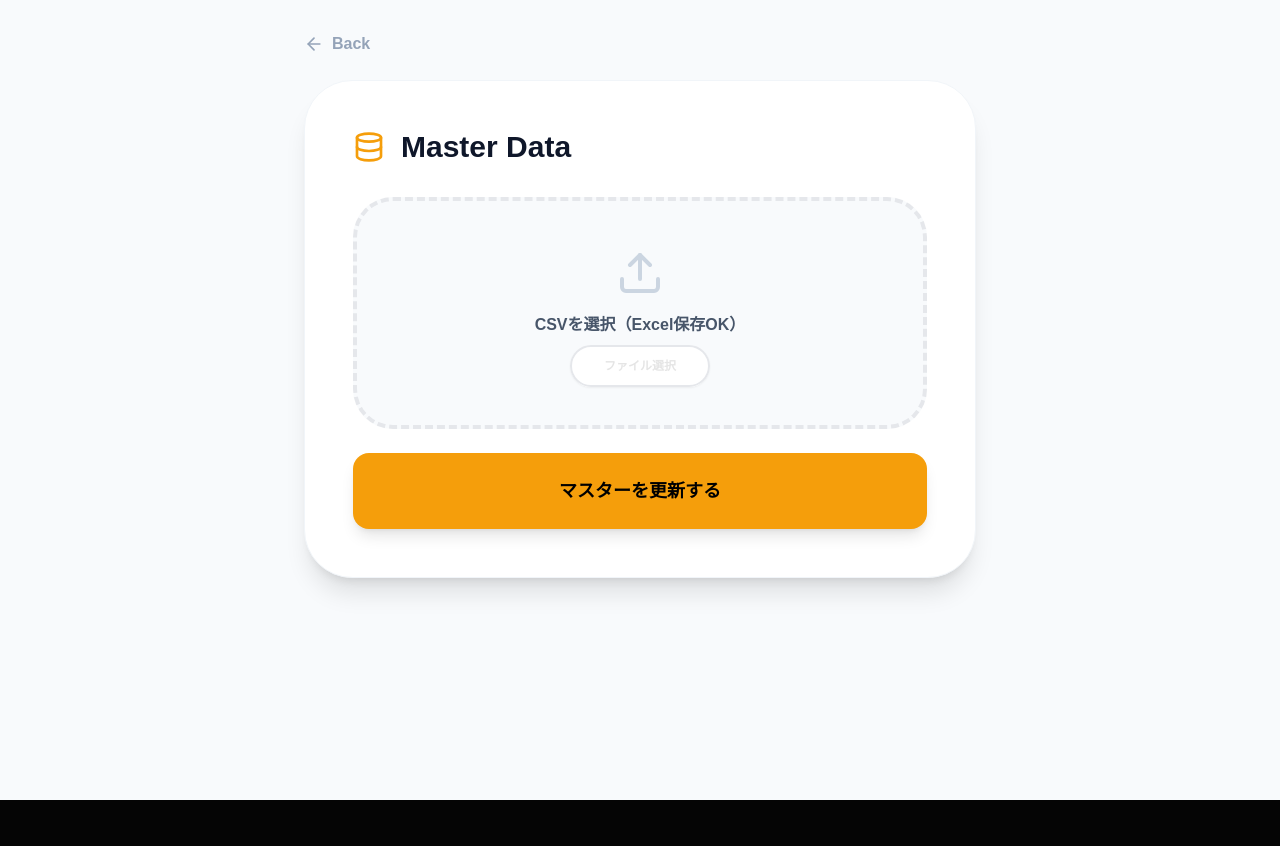
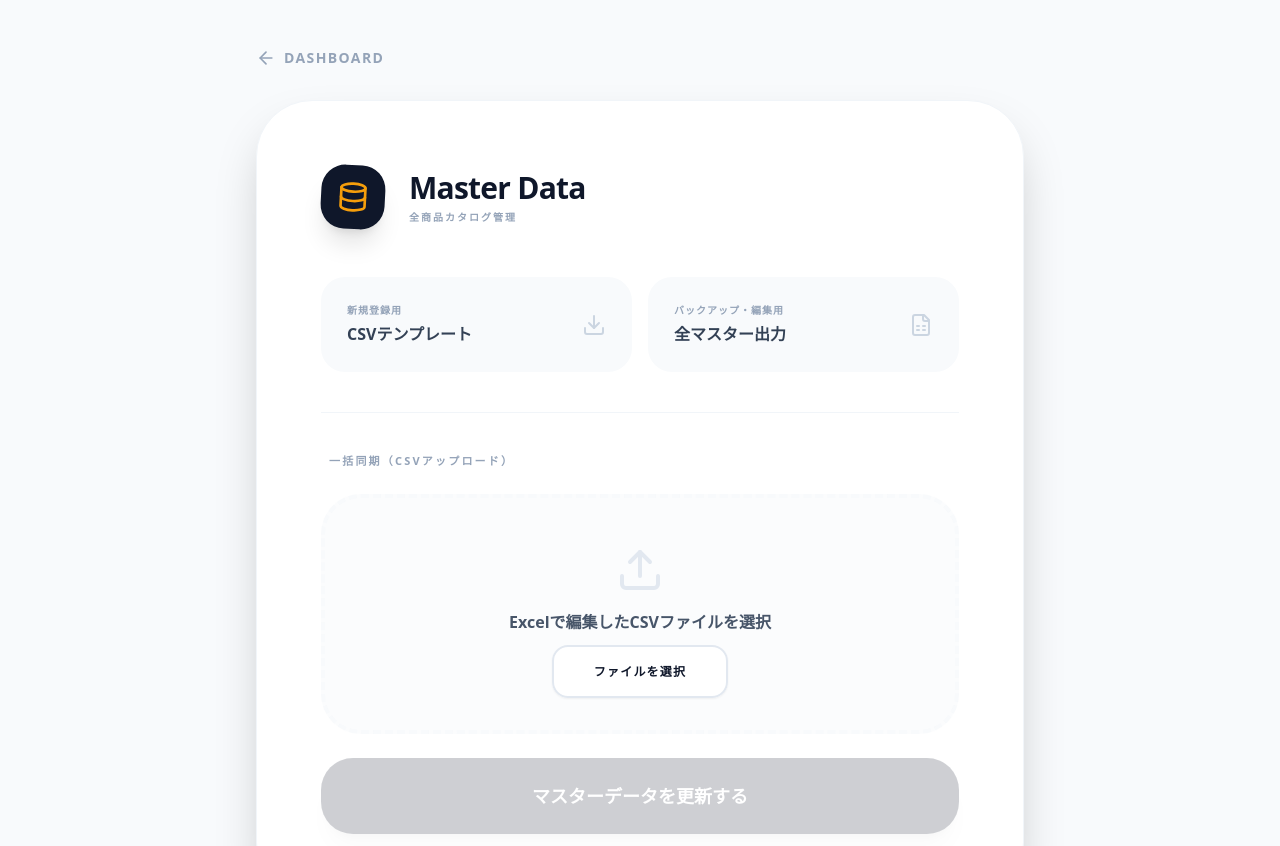
Before and after one commit to takatam-cyber/my-wine-menu, a Next.js app: page /admin/master in a window 1280 px wide. Shown: the top 846 px of the page. Before the commit the page ends 800 px from the top, so only its background shows below. Built offline with nearby package versions, Linux system fonts and the light colour scheme.

Commit message:
Update page.tsx

```diff
--- a/app/admin/master/page.tsx
+++ b/app/admin/master/page.tsx
@@ -1,9 +1,9 @@
 "use client";
-export const runtime = 'edge'; // Cloudflareにはこれが必須！
+export const runtime = 'edge';
 
 import { useState } from 'react';
 import { useRouter } from 'next/navigation';
-import { Upload, Database, CheckCircle2, AlertCircle, ArrowLeft, Loader2, Download } from 'lucide-react';
+import { Upload, Database, CheckCircle2, AlertCircle, ArrowLeft, Loader2, Download, FileSpreadsheet } from 'lucide-react';
 
 export default function MasterAdmin() {
   const [file, setFile] = useState<File | null>(null);
@@ -12,6 +12,7 @@ export default function MasterAdmin() {
   const [msg, setMsg] = useState('');
   const router = useRouter();
 
+  // マスター一括登録（アップロード）
   const handleUpload = async () => {
     if (!file) return;
     setUploading(true);
@@ -21,36 +22,121 @@ export default function MasterAdmin() {
     const result = await res.json();
     if (res.ok) {
       setStatus('success');
-      setMsg(`${result.count}件同期完了`);
+      setMsg(`${result.count}件のマスターデータを同期しました`);
+      setFile(null);
     } else {
       setStatus('error');
-      setMsg(result.error);
+      setMsg(result.error || 'アップロードに失敗しました');
     }
     setUploading(false);
   };
 
+  // テンプレートダウンロード
+  const handleDownloadTemplate = () => {
+    window.open('/api/master/template', '_blank');
+  };
+
+  // 既存全データエクスポート
+  const handleExportData = () => {
+    window.open('/api/master/export', '_blank');
+  };
+
   return (
-    <div className="min-h-screen bg-slate-50 p-8">
-      <div className="max-w-2xl mx-auto space-y-6 text-left">
-        <button onClick={() => router.push('/admin')} className="flex items-center gap-2 font-bold text-slate-400">
-          <ArrowLeft size={20}/> Back
+    <div className="min-h-screen bg-slate-50 p-6 md:p-12 font-sans text-slate-900">
+      <div className="max-w-3xl mx-auto space-y-8">
+        {/* Navigation */}
+        <button
+          onClick={() => router.push('/admin')}
+          className="flex items-center gap-2 font-black text-slate-400 hover:text-slate-600 transition-colors uppercase text-sm tracking-widest"
+        >
+          <ArrowLeft size={20}/> Dashboard
         </button>
-        <div className="bg-white rounded-[3rem] p-12 shadow-xl border border-slate-100">
-          <h1 className="text-3xl font-black mb-8 flex items-center gap-4 text-slate-900"><Database className="text-amber-500" size={32}/> Master Data</h1>
-          <div className="border-4 border-dashed rounded-[2.5rem] p-12 text-center bg-slate-50">
-            <Upload className="mx-auto text-slate-300 mb-4" size={48}/>
-            <p className="font-bold text-slate-600 mb-4">{file ? file.name : "CSVを選択（Excel保存OK）"}</p>
-            <input type="file" accept=".csv" onChange={e => setFile(e.target.files?.[0] || null)} className="hidden" id="csv" />
-            <label htmlFor="csv" className="px-8 py-3 bg-white border-2 rounded-full font-black text-xs cursor-pointer shadow-sm">ファイル選択</label>
+
+        <div className="bg-white rounded-[3.5rem] p-10 md:p-16 shadow-2xl border border-slate-100">
+          <div className="flex items-center gap-6 mb-12">
+            <div className="w-16 h-16 bg-slate-900 rounded-[1.5rem] text-amber-500 flex items-center justify-center shadow-xl rotate-3">
+              <Database size={32}/>
+            </div>
+            <div>
+              <h1 className="text-3xl font-black tracking-tight">Master Data</h1>
+              <p className="text-slate-400 font-black text-[10px] uppercase tracking-[0.2em] mt-1">全商品カタログ管理</p>
+            </div>
           </div>
-          <button onClick={handleUpload} disabled={!file || uploading} className="w-full mt-6 py-6 bg-amber-500 text-black rounded-2xl font-black text-lg shadow-lg">
-            {uploading ? <Loader2 className="animate-spin mx-auto" /> : "マスターを更新する"}
-          </button>
-          {status !== 'idle' && (
-             <div className={`mt-6 p-4 rounded-xl font-bold flex items-center gap-2 ${status === 'success' ? 'bg-emerald-50 text-emerald-700' : 'bg-red-50 text-red-700'}`}>
-               {status === 'success' ? <CheckCircle2 size={18}/> : <AlertCircle size={18}/>} {msg}
-             </div>
-          )}
+
+          {/* Download Tools Section */}
+          <div className="grid grid-cols-1 md:grid-cols-2 gap-4 mb-10">
+            <button
+              onClick={handleDownloadTemplate}
+              className="flex items-center justify-between p-6 bg-slate-50 rounded-3xl border-2 border-transparent hover:border-amber-500/30 hover:bg-white transition-all group"
+            >
+              <div className="text-left">
+                <p className="text-[10px] font-black text-slate-400 uppercase tracking-widest mb-1">新規登録用</p>
+                <p className="font-black text-slate-700">CSVテンプレート</p>
+              </div>
+              <Download className="text-slate-300 group-hover:text-amber-500 transition-colors" size={24}/>
+            </button>
+
+            <button
+              onClick={handleExportData}
+              className="flex items-center justify-between p-6 bg-slate-50 rounded-3xl border-2 border-transparent hover:border-amber-500/30 hover:bg-white transition-all group"
+            >
+              <div className="text-left">
+                <p className="text-[10px] font-black text-slate-400 uppercase tracking-widest mb-1">バックアップ・編集用</p>
+                <p className="font-black text-slate-700">全マスター出力</p>
+              </div>
+              <FileSpreadsheet className="text-slate-300 group-hover:text-amber-500 transition-colors" size={24}/>
+            </button>
+          </div>
+
+          <div className="h-[1px] bg-slate-100 w-full mb-10" />
+
+          {/* Upload Section */}
+          <div className="space-y-6">
+            <p className="text-[11px] font-black text-slate-400 ml-2 uppercase tracking-[0.2em]">一括同期（CSVアップロード）</p>
+
+            <div className={`border-4 border-dashed rounded-[2.5rem] p-12 text-center transition-all ${file ? 'border-amber-500 bg-amber-50' : 'border-slate-50 bg-slate-50/50 hover:bg-slate-50'}`}>
+              <Upload className={`mx-auto mb-4 ${file ? 'text-amber-500' : 'text-slate-200'}`} size={48}/>
+              <p className="font-bold text-slate-600 mb-6">{file ? file.name : "Excelで編集したCSVファイルを選択"}</p>
+
+              <input
+                type="file"
+                accept=".csv"
+                onChange={e => {
+                  setFile(e.target.files?.[0] || null);
+                  setStatus('idle');
+                }}
+                className="hidden"
+                id="csv-master"
+              />
+              <label
+                htmlFor="csv-master"
+                className="px-10 py-4 bg-white border-2 border-slate-200 rounded-2xl font-black text-xs cursor-pointer shadow-sm hover:border-amber-500 transition-all uppercase tracking-widest"
+              >
+                ファイルを選択
+              </label>
+            </div>
+
+            <button
+              onClick={handleUpload}
+              disabled={!file || uploading}
+              className="w-full py-6 bg-slate-900 text-white rounded-[2rem] font-black text-lg shadow-xl disabled:opacity-20 hover:bg-amber-500 hover:text-black transition-all flex items-center justify-center gap-4"
+            >
+              {uploading ? <Loader2 className="animate-spin" /> : <>マスターデータを更新する</>}
+            </button>
+
+            {status !== 'idle' && (
+              <div className={`p-6 rounded-[2rem] font-bold flex items-center gap-4 border-2 animate-in fade-in slide-in-from-bottom-2 ${status === 'success' ? 'bg-emerald-50 text-emerald-700 border-emerald-100' : 'bg-red-50 text-red-700 border-red-100'}`}>
+                {status === 'success' ? <CheckCircle2 size={24}/> : <AlertCircle size={24}/>}
+                {msg}
+              </div>
+            )}
+          </div>
+        </div>
+
+        <div className="text-center">
+          <p className="text-[10px] text-slate-300 font-bold uppercase tracking-[0.3em]">
+            Warning: IDが一致する既存データは上書きされます
+          </p>
         </div>
       </div>
     </div>
```
